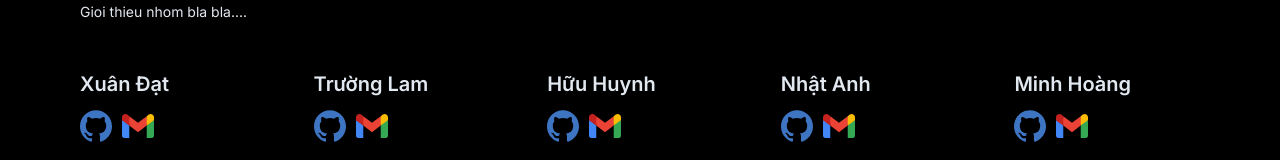
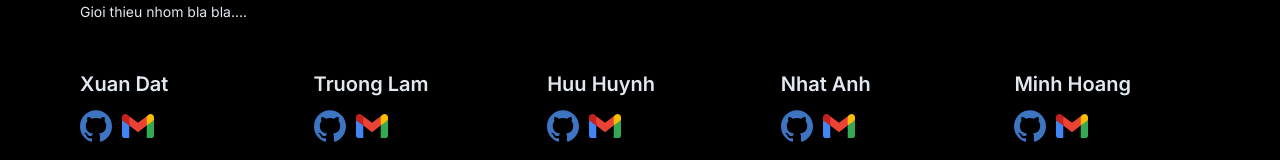
Before and after one commit to LeTruongLam/ITSS2-FE, a Next.js app: page /collections in a window 1280 px wide. Shown: the part 873-1033 px from the top of the page. Built offline with nearby package versions, Linux system fonts and the light colour scheme; no server answers.

Commit message:
Fix Footer

```diff
--- a/constants/index.ts
+++ b/constants/index.ts
@@ -5,7 +5,7 @@ export const NavLinks = [
 
 export const footerLinks = [
   {
-    title: "Xuân Đạt",
+    title: "Xuan Dat",
     links: [
       {link: "https://www.github.com/xd3011",
       icon: "LogoGitHub"},
@@ -14,7 +14,7 @@ export const footerLinks = [
     ],
   },
   {
-    title: "Trường Lam",
+    title: "Truong Lam",
     links: [
       {link: "https://github.com/LeTruongLam",
       icon: "LogoGitHub"},
@@ -23,7 +23,7 @@ export const footerLinks = [
     ],
   },
   {
-    title: "Hữu Huynh",
+    title: "Huu Huynh",
     links: [
       {link: "https://github.com/betty2310",
       icon: "LogoGitHub"},
@@ -32,18 +32,18 @@ export const footerLinks = [
     ],
   },
   {
-    title: "Nhật Anh",
+    title: "Nhat Anh",
     links: [
-      {link: "https://www.github.com",
+      {link: "https://github.com/Luvannie",
       icon: "LogoGitHub"},
       {link: "@gmail.com",
       icon: "LogoGmail"},
     ],
   },
   {
-    title: "Minh Hoàng",
+    title: "Minh Hoang",
     links: [
-      {link: "https://www.github.com",
+      {link: "https://github.com/nyrddryn",
       icon: "LogoGitHub"},
       {link: "@gmail.com",
       icon: "LogoGmail"},
```
